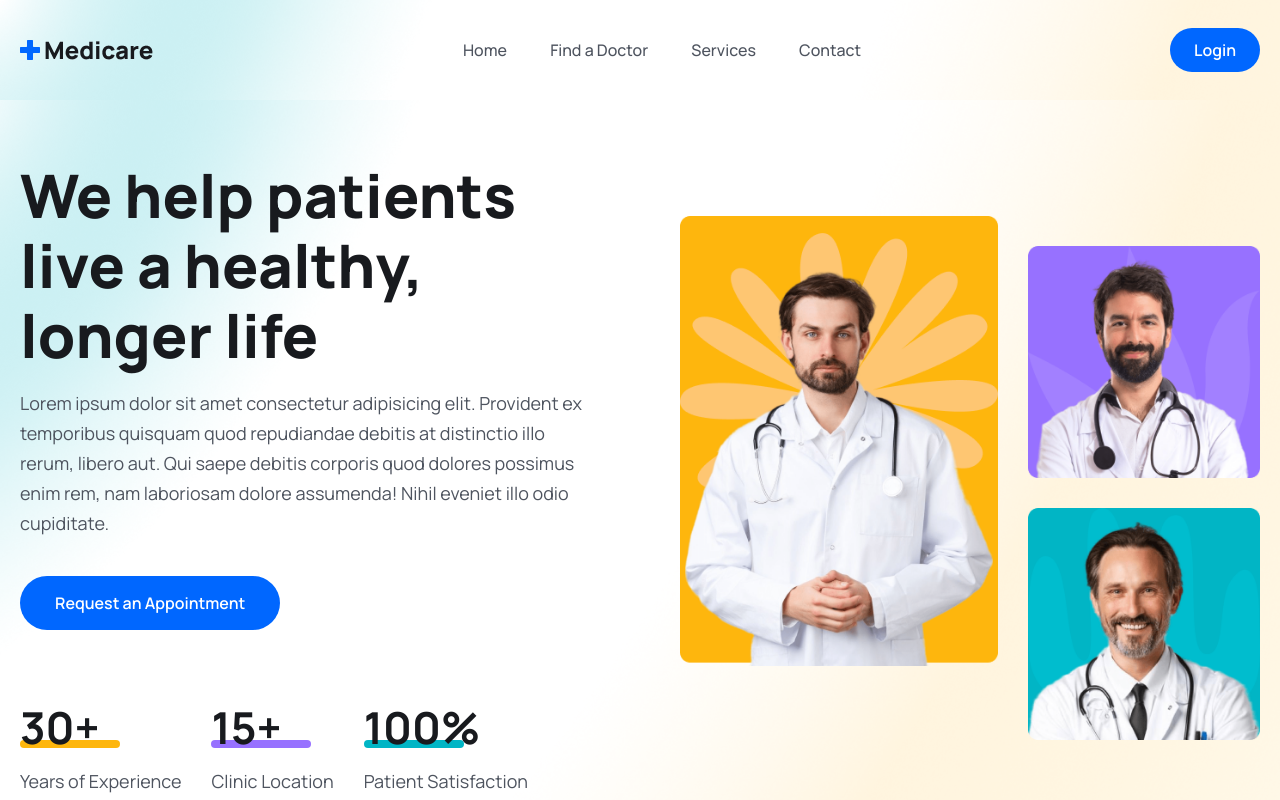
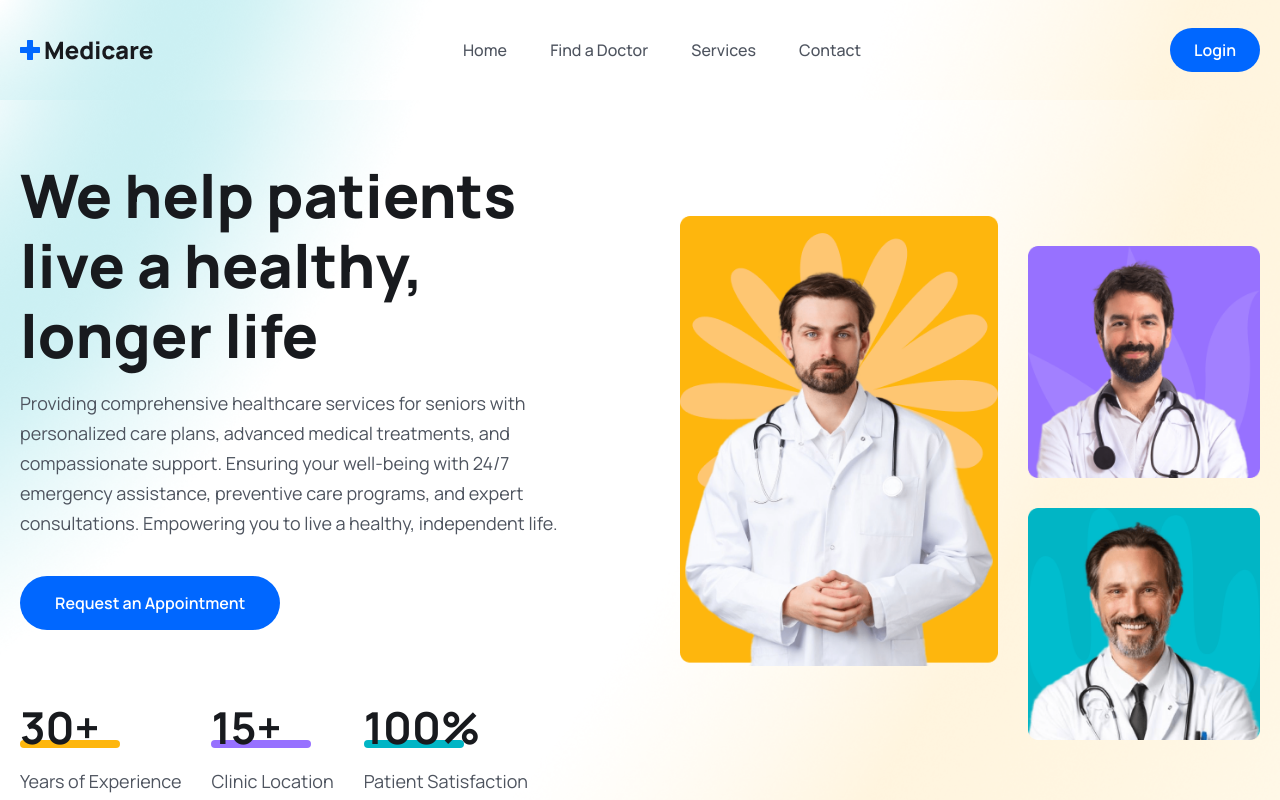
Before and after one commit to geekylearner-03/Medicare-booking, a React (Vite) app in the folder frontend/: page / in a window 1280 px wide. Shown: the top 800 px of the page. Built offline with nearby package versions, Linux system fonts and the light colour scheme; no server answers.

Commit message:
updated hero section

```diff
--- a/frontend/src/pages/Home.jsx
+++ b/frontend/src/pages/Home.jsx
@@ -30,7 +30,10 @@ const Home = () => {
               <div className='lg:w-[570px]'>
                 <h1 className='text-[36px] leading-[46px] text-headingColor font-[800] md:text-[60px] md:leading-[70px] '>We help patients live a healthy, longer life</h1>
                 <p className='text__para'>
-                  Lorem ipsum dolor sit amet consectetur adipisicing elit. Provident ex temporibus quisquam quod repudiandae debitis at distinctio illo rerum, libero aut. Qui saepe debitis corporis quod dolores possimus enim rem, nam laboriosam dolore assumenda! Nihil eveniet illo odio cupiditate.
+                Providing comprehensive healthcare services for seniors with personalized
+                care plans, advanced medical treatments, and compassionate support.
+                Ensuring your well-being with 24/7 emergency assistance, preventive care programs,
+                and expert consultations. Empowering you to live a healthy, independent life.
                 </p>
 
                 <button className='btn'>Request an Appointment</button>
```
